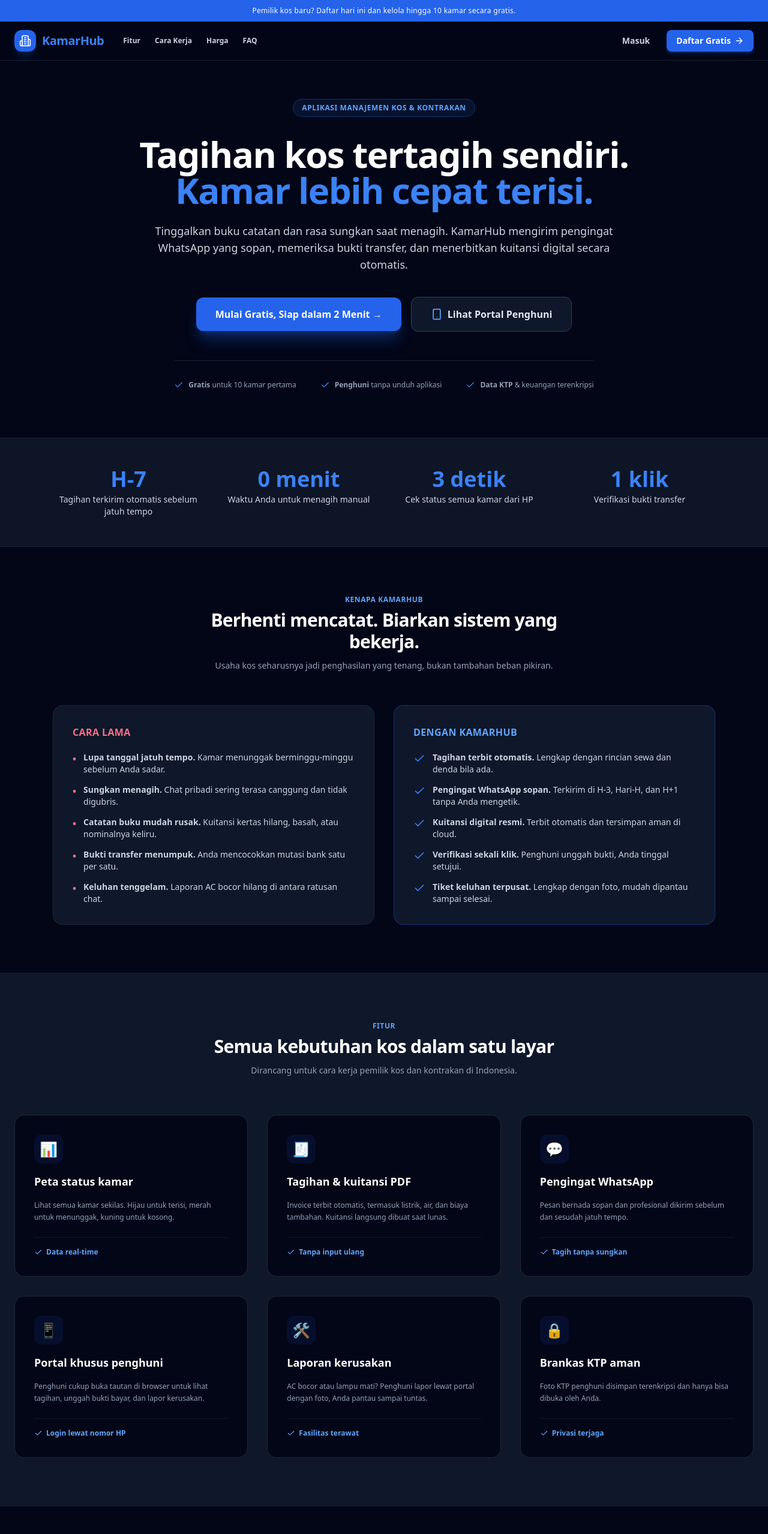
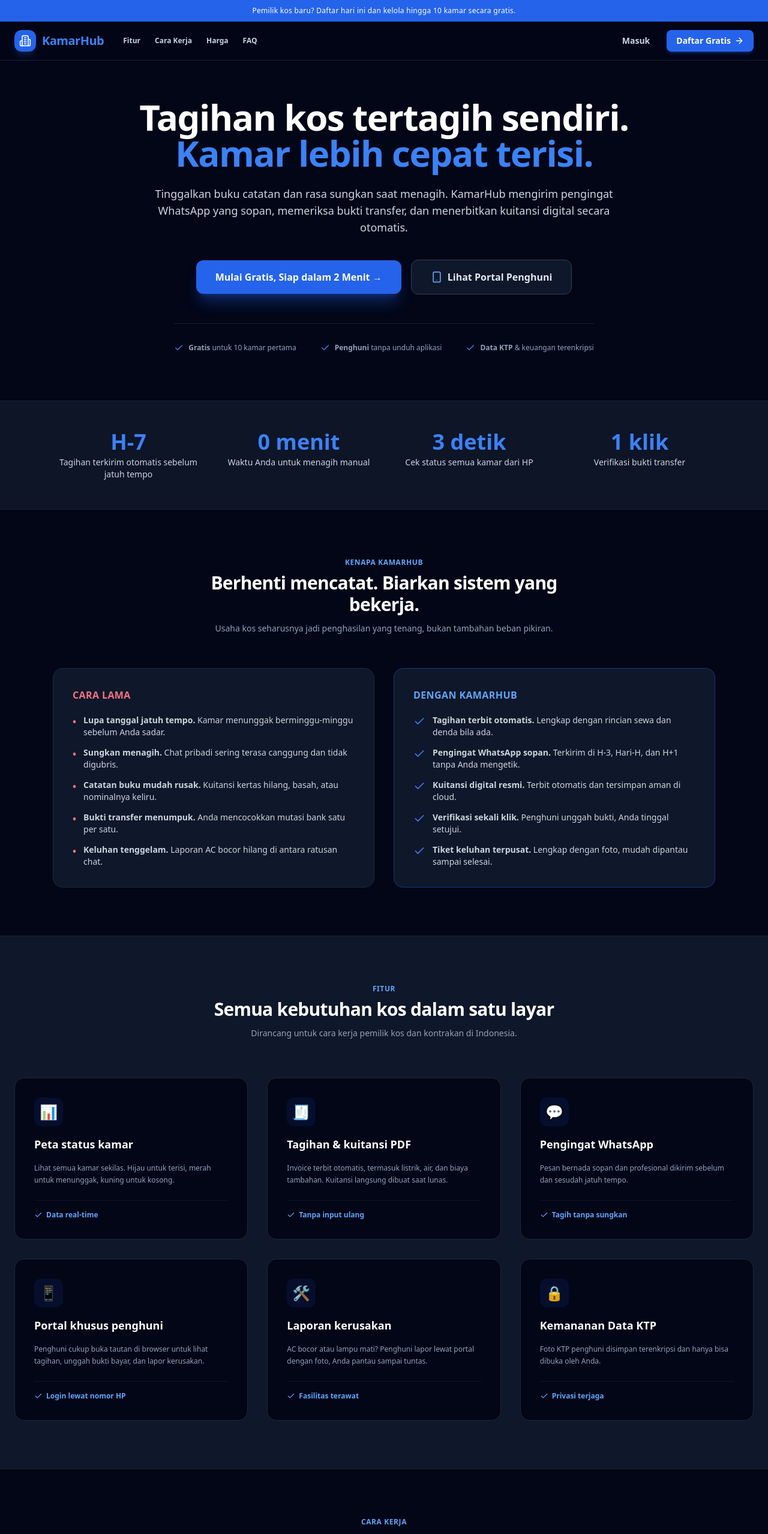
Before and after one commit to akakaraga/Kamarhub, a Next.js app: page / in a window 1280 px wide. Shown: the top 2558 px of the page at 60% size. Built offline with nearby package versions, Linux system fonts and the light colour scheme.

Commit message:
edit copywriting

```diff
--- a/src/app/page.tsx
+++ b/src/app/page.tsx
@@ -159,10 +159,6 @@ export default function Home() {
 
       {/* Hero Section */}
       <section className="flex-1 flex flex-col justify-center items-center px-6 pt-16 pb-20 text-center max-w-5xl mx-auto">
-        <div className="inline-flex items-center gap-2 px-3.5 py-1.5 rounded-full bg-blue-500/10 border border-blue-500/30 text-blue-400 text-xs font-semibold uppercase tracking-wider mb-8">
-          Aplikasi manajemen kos & kontrakan
-        </div>
-
         <h1 className="text-3xl sm:text-5xl lg:text-6xl font-extrabold tracking-tight text-white leading-[1.18]">
           Tagihan kos tertagih sendiri. <br />
           <span className="text-blue-500">
@@ -405,7 +401,7 @@ export default function Home() {
                 <div className="w-12 h-12 rounded-xl bg-blue-600/10 text-blue-400 flex items-center justify-center font-bold text-2xl">
                   🔒
                 </div>
-                <h4 className="text-lg font-bold text-white">Brankas KTP aman</h4>
+                <h4 className="text-lg font-bold text-white">Kemananan Data KTP</h4>
                 <p className="text-xs text-slate-400 leading-relaxed">
                   Foto KTP penghuni disimpan terenkripsi dan hanya bisa dibuka oleh Anda.
                 </p>
```
